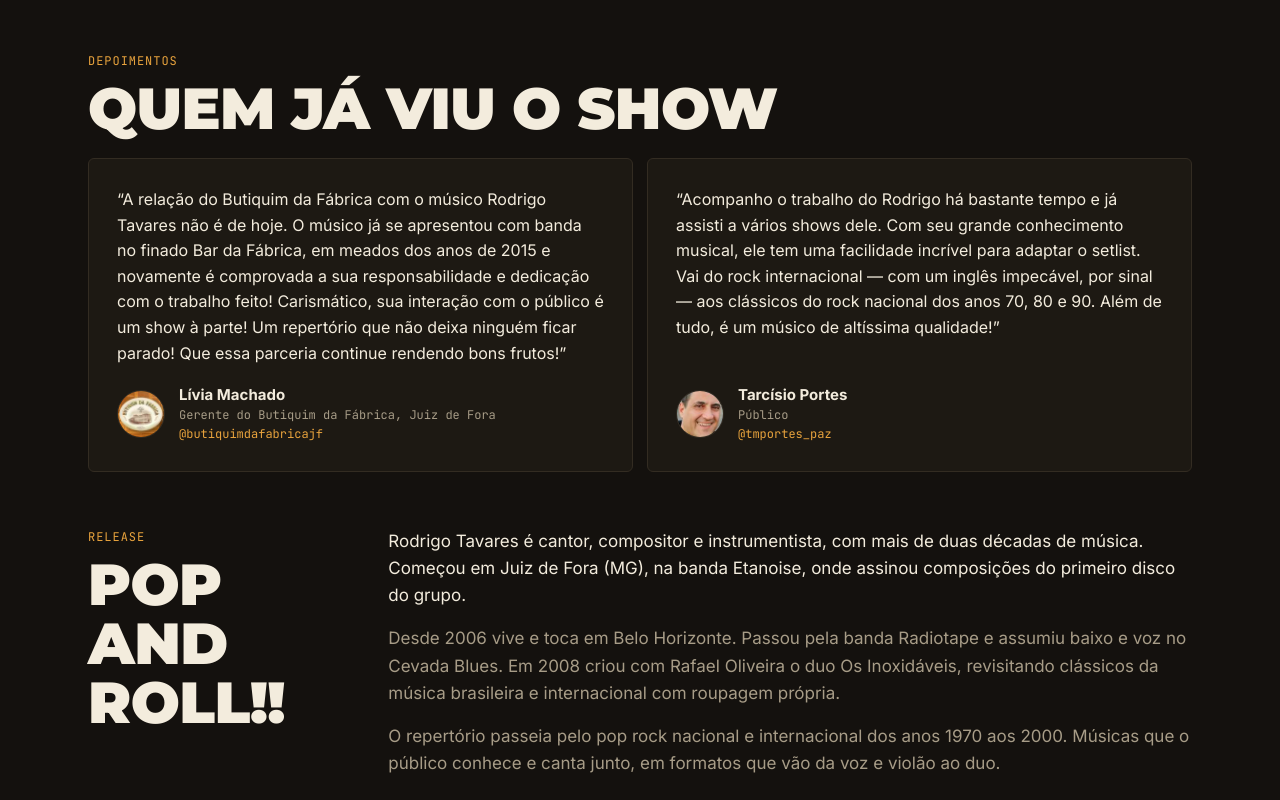
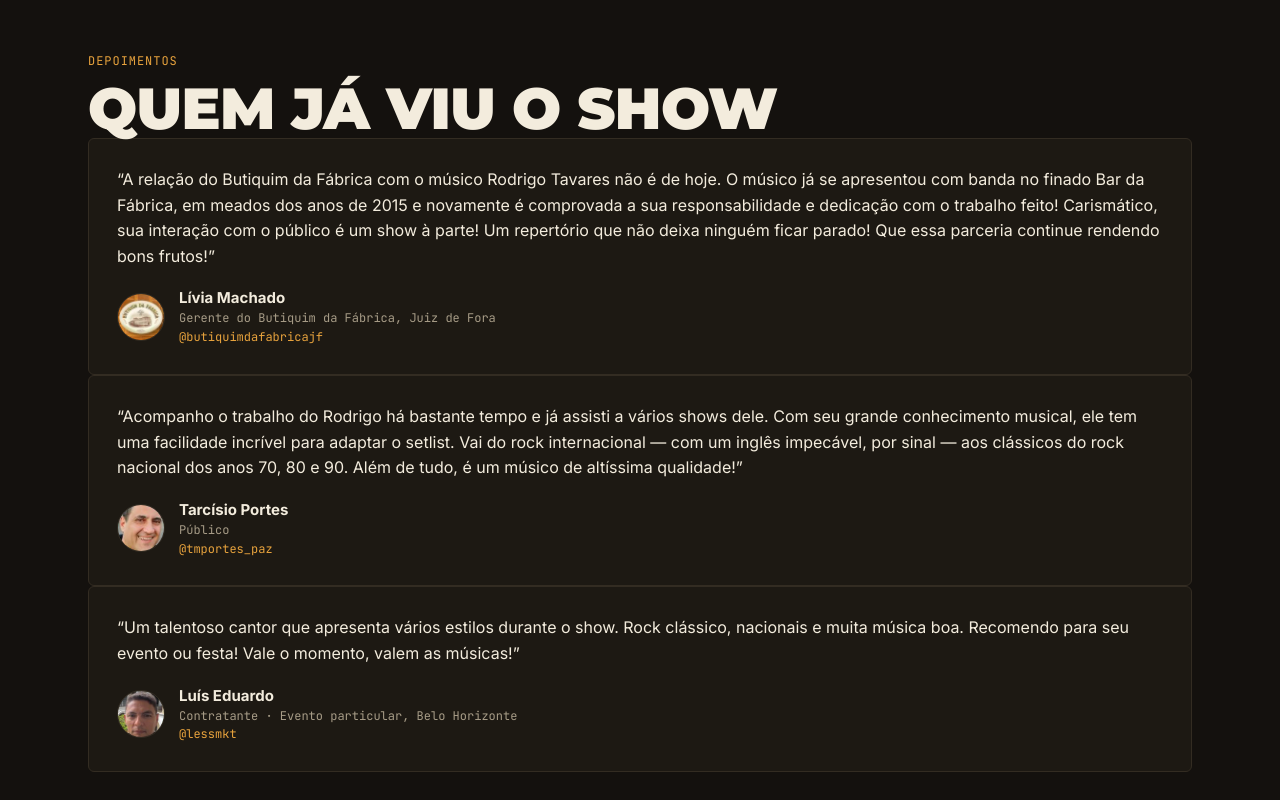
Before and after one commit to rodrigotavares79/rodrigotavares-site, a Next.js app: page /contratar in a window 1280 px wide. Shown: the part 1520-2320 px from the top of the page. Built offline with nearby package versions, Linux system fonts and the light colour scheme.

Commit message:
Terceiro depoimento (Luís Eduardo)

```diff
--- a/app/contratar/page.tsx
+++ b/app/contratar/page.tsx
@@ -161,6 +161,14 @@ const depoimentos = [
     instagram: "tmportes_paz",
     foto: "/gallery/depoimento-tarcisio-portes.jpg",
   },
+  {
+    texto:
+      "Um talentoso cantor que apresenta vários estilos durante o show. Rock clássico, nacionais e muita música boa. Recomendo para seu evento ou festa! Vale o momento, valem as músicas!",
+    nome: "Luís Eduardo",
+    local: "Contratante · Evento particular, Belo Horizonte",
+    instagram: "lessmkt",
+    foto: "/gallery/depoimento-luis-eduardo.jpg",
+  },
 ];
 
 function IconeWhatsApp() {
@@ -235,7 +243,7 @@ export default function ContratarPage() {
         <section className={styles.section}>
           <span className={styles.eyebrow}>Depoimentos</span>
           <h2 className={styles.h2}>Quem já viu o show</h2>
-          <div className={styles.cards3}>
+          <div className={styles.quotes}>
             {depoimentos.map((d) => (
               <figure key={d.nome} className={styles.quote}>
                 <blockquote>“{d.texto}”</blockquote>
```
